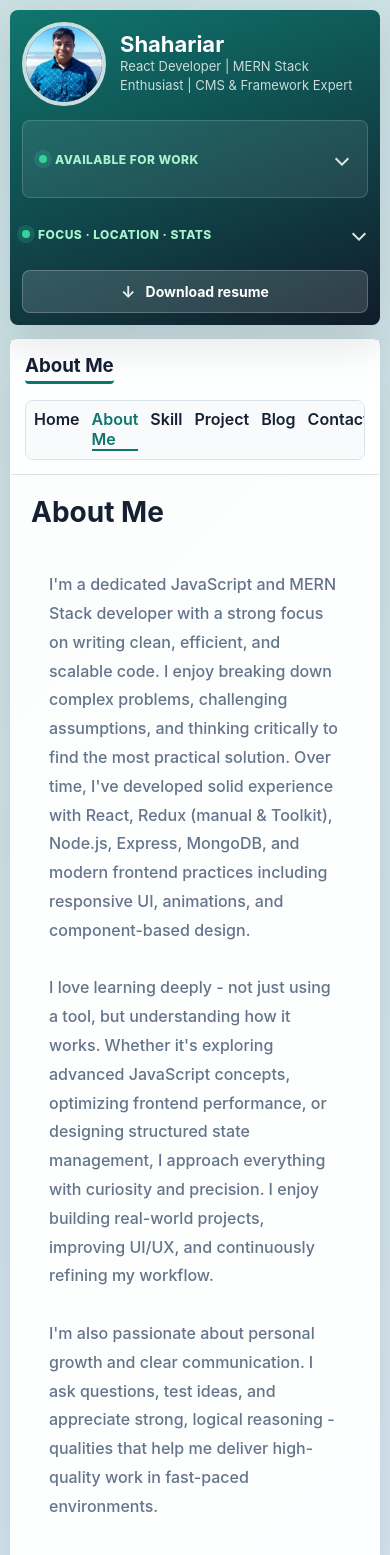
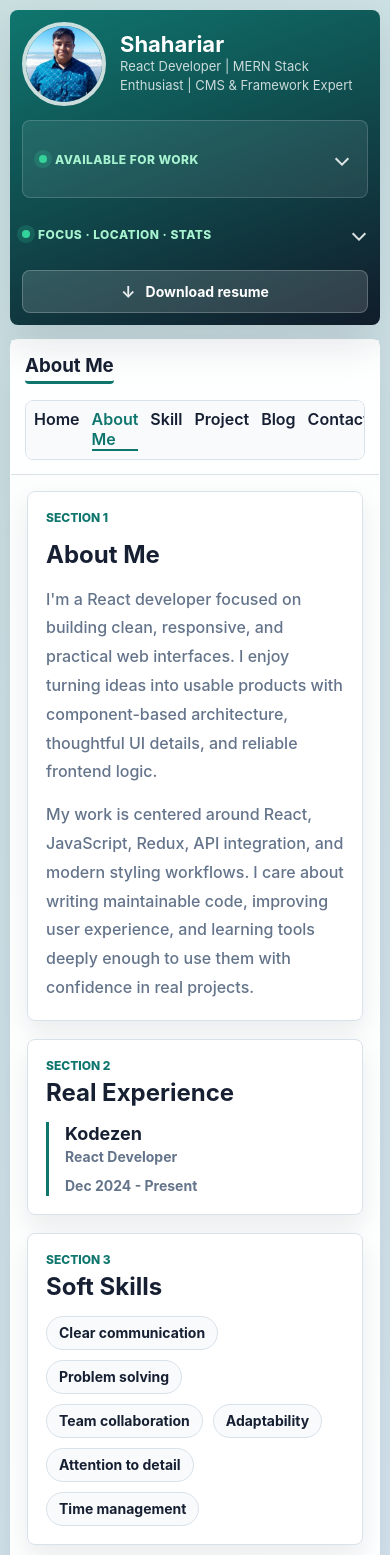
Before and after one commit to shahariar270/portfolio-template, a React (Vite) app in the folder client/: page /about in a window 390 px wide. Shown: the top 1555 px of the page. Built offline with nearby package versions, Linux system fonts and the light colour scheme; no server answers.

Commit message:
refactor: enhance About page layout and content; improve styling and responsiveness

```diff
--- a/client/src/Pages/About/index.jsx
+++ b/client/src/Pages/About/index.jsx
@@ -1,28 +1,71 @@
-import React from 'react'
 import SeoHead from '@Component/SeoHead'
+
+const softSkills = [
+    "Clear communication",
+    "Problem solving",
+    "Team collaboration",
+    "Adaptability",
+    "Attention to detail",
+    "Time management"
+]
 
 export const About = () => {
     return (
         <div className='st-portfolio--about'>
             <SeoHead
                 title="About"
-                description="JavaScript and MERN stack developer focused on clean code, React, Node.js, MongoDB, and modern frontend practices."
+                description="React developer with real experience at Kodezen, practical frontend skills, soft skills, and education background."
             />
-            <h2>About Me</h2>
-            <div className='st-portfolio--about__paragraph'>
-                <span>
-                    I'm a dedicated JavaScript and MERN Stack developer with a strong focus on writing clean, efficient, and scalable code. I enjoy breaking down complex problems, challenging assumptions, and thinking critically to find the most practical solution. Over time, I've developed solid experience with React, Redux (manual & Toolkit), Node.js, Express, MongoDB, and modern frontend practices including responsive UI, animations, and component-based design.
-                    <br />
-                    <br />
-                    I love learning deeply - not just using a tool, but understanding how it works. Whether it's exploring advanced JavaScript concepts, optimizing frontend performance, or designing structured state management, I approach everything with curiosity and precision. I enjoy building real-world projects, improving UI/UX, and continuously refining my workflow.
-                    <br />
-                    <br />
-                    I'm also passionate about personal growth and clear communication. I ask questions, test ideas, and appreciate strong, logical reasoning - qualities that help me deliver high-quality work in fast-paced environments.
-                    <br />
-                    <br />
-                    I'm always exploring new technologies, improving my craft, and building meaningful digital experiences that feel smooth, modern, and user-friendly.
-                </span>
-            </div>
+
+            <section className="st-portfolio--about__section st-portfolio--about__intro">
+                <p className="st-portfolio--about__eyebrow">Section 1</p>
+                <h2>About Me</h2>
+                <div className='st-portfolio--about__paragraph'>
+                    <p>
+                        I'm a React developer focused on building clean, responsive, and practical web interfaces. I enjoy turning ideas into usable products with component-based architecture, thoughtful UI details, and reliable frontend logic.
+                    </p>
+                    <p>
+                        My work is centered around React, JavaScript, Redux, API integration, and modern styling workflows. I care about writing maintainable code, improving user experience, and learning tools deeply enough to use them with confidence in real projects.
+                    </p>
+                </div>
+            </section>
+
+            <section className="st-portfolio--about__section">
+                <div className="st-portfolio--about__section-head">
+                    <p className="st-portfolio--about__eyebrow">Section 2</p>
+                    <h2>Real Experience</h2>
+                </div>
+                <div className="st-portfolio--about__experience">
+                    <div>
+                        <h3>Kodezen</h3>
+                        <p>React Developer</p>
+                    </div>
+                    <span>Dec 2024 - Present</span>
+                </div>
+            </section>
+
+            <section className="st-portfolio--about__section">
+                <div className="st-portfolio--about__section-head">
+                    <p className="st-portfolio--about__eyebrow">Section 3</p>
+                    <h2>Soft Skills</h2>
+                </div>
+                <div className="st-portfolio--about__skills">
+                    {softSkills.map((skill) => (
+                        <span key={skill}>{skill}</span>
+                    ))}
+                </div>
+            </section>
+
+            <section className="st-portfolio--about__section">
+                <div className="st-portfolio--about__section-head">
+                    <p className="st-portfolio--about__eyebrow">Section 4</p>
+                    <h2>Education</h2>
+                </div>
+                <div className="st-portfolio--about__education">
+                    <h3>Academic Background</h3>
+                    <p>Focused on continuous learning, frontend development, and practical web application skills.</p>
+                </div>
+            </section>
         </div>
     )
 }
--- a/client/src/assets/styles/pages/_about.scss
+++ b/client/src/assets/styles/pages/_about.scss
@@ -1,10 +1,11 @@
 .st-portfolio {
     &--about {
         padding: clamp(20px, 4vw, 44px);
-        // max-width: 980px;
+        display: grid;
+        gap: 24px;
 
         h2,
-        &__paragraph {
+        &__section {
             opacity: 0;
             transform: translateY(20px);
             animation: slideUp 0.6s ease forwards;
@@ -12,23 +13,141 @@
         }
 
         h2 {
+            margin: 0;
+            letter-spacing: 0;
+            font-size: clamp(24px, 3vw, 36px);
+            line-height: 1.15;
+        }
+
+        h3 {
+            margin: 0;
+            color: var(--text-primary);
+            font-size: 18px;
+            line-height: 1.3;
+        }
+
+        p {
+            margin: 0;
+        }
+
+        &__section {
+            display: grid;
+            gap: 16px;
+            padding: clamp(18px, 3vw, 28px);
+            border: 1px solid var(--border-color);
+            border-radius: 8px;
+            background: var(--surface);
+            box-shadow: var(--shadow-card);
+        }
+
+        &__section:nth-of-type(1) {
             animation-delay: 0.1s;
-            margin-top: 0;
+        }
+
+        &__section:nth-of-type(2) {
+            animation-delay: 0.18s;
+        }
+
+        &__section:nth-of-type(3) {
+            animation-delay: 0.26s;
+        }
+
+        &__section:nth-of-type(4) {
+            animation-delay: 0.34s;
+        }
+
+        &__section-head {
+            display: grid;
+            gap: 6px;
+        }
+
+        &__eyebrow {
+            color: var(--color-primary);
+            font-size: 12px;
+            font-weight: 800;
             letter-spacing: 0;
-            font-size: clamp(28px, 4vw, 44px);
+            text-transform: uppercase;
         }
 
         &__paragraph {
-            animation-delay: 0.3s;
+            display: grid;
+            gap: 14px;
             font-size: 16px;
             font-weight: 500;
             line-height: 1.8;
             color: var(--text-secondary);
-            // background: var(--surface);
-            // border: 1px solid var(--border-color);
-            border-radius: 8px;
-            padding: clamp(18px, 3vw, 28px);
-            // box-shadow: var(--shadow-card);
+        }
+
+        &__experience,
+        &__education {
+            border-left: 3px solid var(--color-primary);
+            padding-left: 16px;
+        }
+
+        &__experience {
+            display: flex;
+            align-items: flex-start;
+            justify-content: space-between;
+            gap: 18px;
+
+            p,
+            span {
+                color: var(--text-secondary);
+                font-size: 14px;
+                font-weight: 700;
+                line-height: 1.5;
+            }
+
+            span {
+                white-space: nowrap;
+            }
+        }
+
+        &__skills {
+            display: flex;
+            flex-wrap: wrap;
+            gap: 10px;
+
+            span {
+                padding: 9px 12px;
+                border: 1px solid var(--border-color);
+                border-radius: 999px;
+                background: var(--surface-muted);
+                color: var(--text-primary);
+                font-size: 14px;
+                font-weight: 700;
+                line-height: 1;
+            }
+        }
+
+        &__education {
+            display: grid;
+            gap: 6px;
+
+            p {
+                color: var(--text-secondary);
+                font-size: 15px;
+                font-weight: 600;
+                line-height: 1.7;
+            }
+        }
+    }
+}
+
+@media (max-width: 520px) {
+    .st-portfolio {
+        &--about {
+            padding: 16px;
+            gap: 18px;
+
+            &__experience {
+                display: grid;
+                gap: 8px;
+
+                span {
+                    white-space: normal;
+                }
+            }
         }
     }
 }
```
